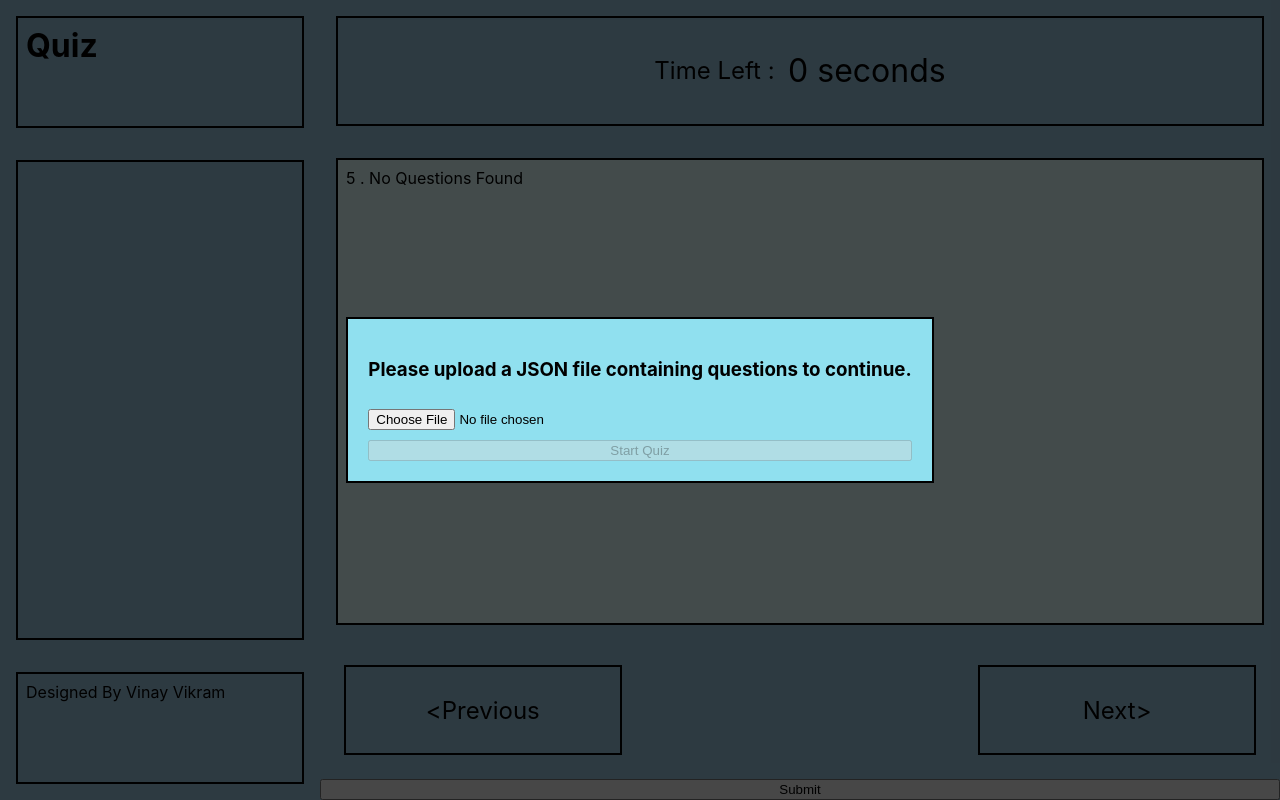
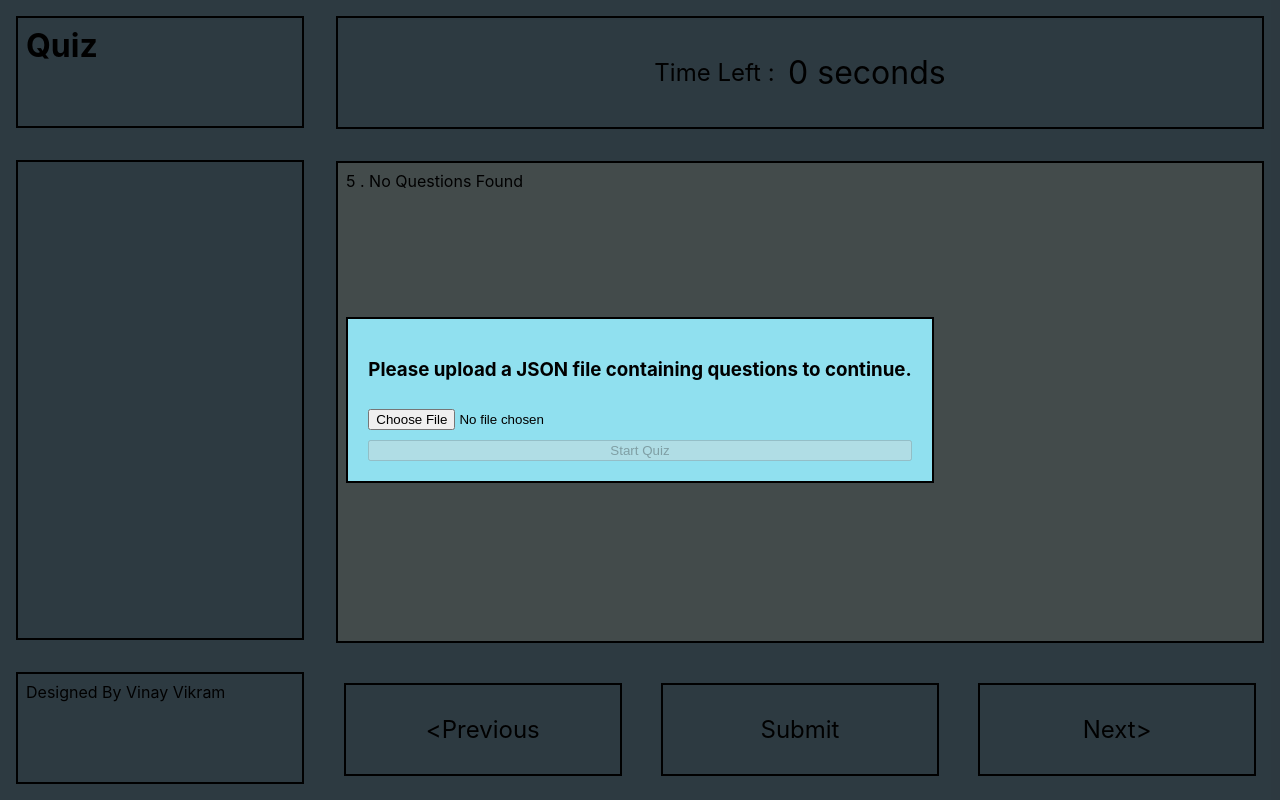
Before and after one commit to vinayvikram/quiz-app, a React (Create React App) app: page / in a window 1280 px wide. Built offline with nearby package versions, Linux system fonts and the light colour scheme.

Commit message:
submit button placed

```diff
--- a/src/App.js
+++ b/src/App.js
@@ -50,8 +50,7 @@ const App = () => {
           questionDetail={questions[currentQuestionIndex]}
           saveAnswer={saveAnswer}
         />
-        <BottomNavigation handleChange={handleIndexChange} />
-        <button onClick={submit}>Submit</button>
+        <BottomNavigation handleChange={handleIndexChange} submit={submit} />
       </div>
     </div>
   );
--- a/src/components/BottomNavigation.js
+++ b/src/components/BottomNavigation.js
@@ -1,4 +1,4 @@
-const BottomNavigation = ({ handleChange }) => {
+const BottomNavigation = ({ handleChange, submit }) => {
   const previousQuestion = () => {
     handleChange({ type: "decrement" });
   };
@@ -12,6 +12,9 @@ const BottomNavigation = ({ handleChange }) => {
         <div className="buttonSymbol">&lt;</div>
         <div className="buttonText">Previous</div>
       </div>
+      <div className="button" onClick={submit}>
+        <div className="buttonText">Submit</div>
+      </div>
       <div className="button" onClick={nextQuestion}>
         <div className="buttonText">Next</div>
         <div className="buttonSymbol">&gt;</div>
```
